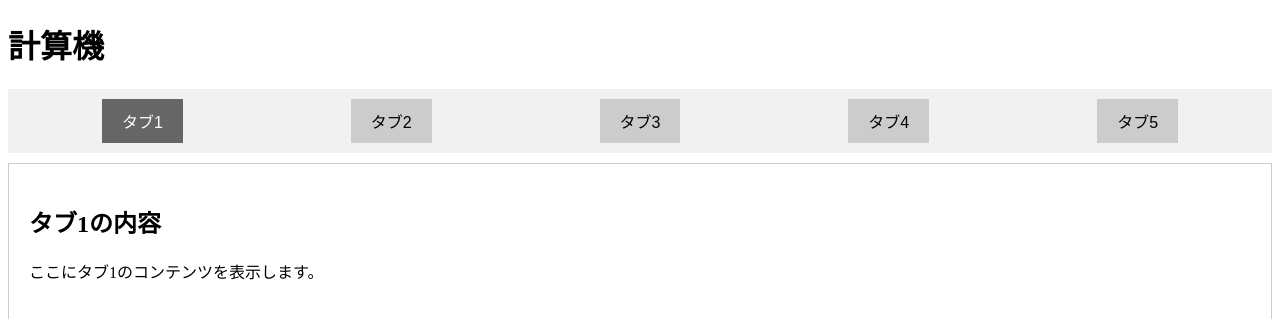
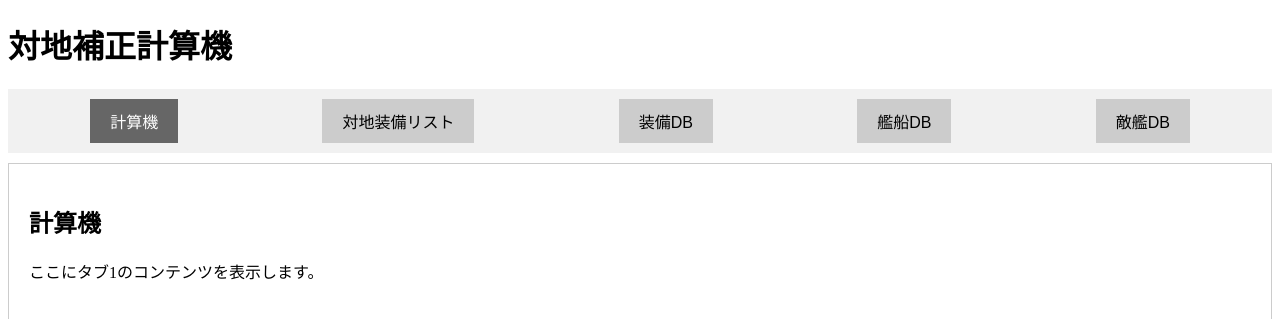
Before and after one commit to yy406/anti-installation-calculator-test, a plain HTML site: page index.html in a window 1280 px wide. Shown: the top 319 px of the page. Drawn offline with Linux system fonts and the light colour scheme.

Commit message:
Update index.html

```diff
--- a/index.html
+++ b/index.html
@@ -3,46 +3,46 @@
     <head>
         <meta charset='utf-8'>
         <link rel='shortcut icon' href='favicon.ico'>
-        <meta name='description' content='htmlのお勉強中'>
-        <title>anti-installation-calculator-test@yy406</title>
+        <meta name='description' content='艦これの対地補正計算機。対地装備の組み合わせ別の補正値一覧を計算することができます。'>
+        <title>対地補正計算機</title>
         <!-- CSSファイルのリンク -->
         <link rel="stylesheet" href="style.css">
     </head>
     <body>
-        <h1>計算機</h1>
+        <h1>対地補正計算機</h1>
 
         <!-- タブメニュー -->
         <div class="tab">
-            <button class="tablinks" onclick="openTab(event, 'Tab1')">タブ1</button>
-            <button class="tablinks" onclick="openTab(event, 'Tab2')">タブ2</button>
-            <button class="tablinks" onclick="openTab(event, 'Tab3')">タブ3</button>
-            <button class="tablinks" onclick="openTab(event, 'Tab4')">タブ4</button>
-            <button class="tablinks" onclick="openTab(event, 'Tab5')">タブ5</button>
+            <button class="tablinks" onclick="openTab(event, 'Tab1')">計算機</button>
+            <button class="tablinks" onclick="openTab(event, 'Tab2')">対地装備リスト</button>
+            <button class="tablinks" onclick="openTab(event, 'Tab3')">装備DB</button>
+            <button class="tablinks" onclick="openTab(event, 'Tab4')">艦船DB</button>
+            <button class="tablinks" onclick="openTab(event, 'Tab5')">敵艦DB</button>
         </div>
 
         <!-- 各タブの内容 -->
         <div id="Tab1" class="tabcontent">
-            <h2>タブ1の内容</h2>
+            <h2>計算機</h2>
             <p>ここにタブ1のコンテンツを表示します。</p>
         </div>
 
         <div id="Tab2" class="tabcontent">
-            <h2>タブ2の内容</h2>
+            <h2>対地装備リスト</h2>
             <p>ここにタブ2のコンテンツを表示します。</p>
         </div>
 
         <div id="Tab3" class="tabcontent">
-            <h2>タブ3の内容</h2>
+            <h2>装備DB</h2>
             <p>ここにタブ3のコンテンツを表示します。</p>
         </div>
 
         <div id="Tab4" class="tabcontent">
-            <h2>タブ4の内容</h2>
+            <h2>艦船DB</h2>
             <p>ここにタブ4のコンテンツを表示します。</p>
         </div>
 
         <div id="Tab5" class="tabcontent">
-            <h2>タブ5の内容</h2>
+            <h2>敵艦DB</h2>
             <p>ここにタブ5のコンテンツを表示します。</p>
         </div>
 
```
